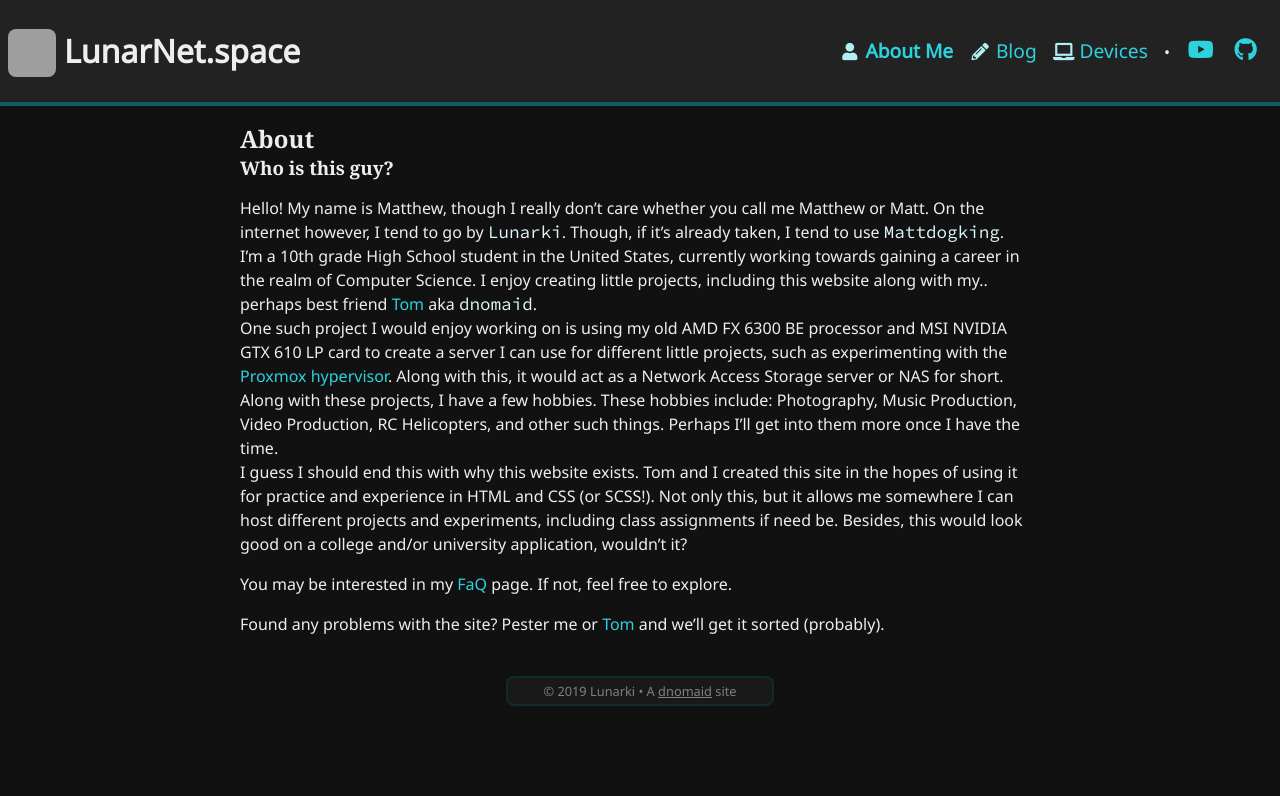
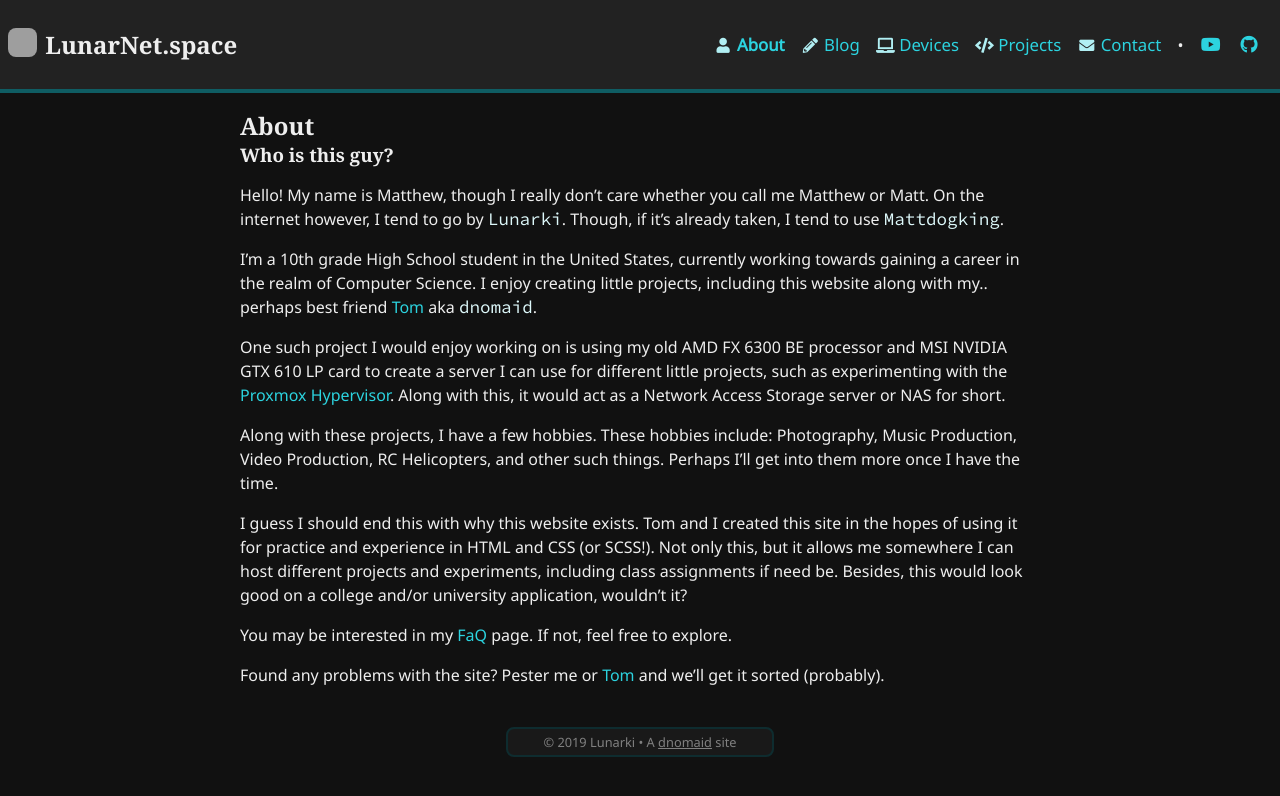
Before and after one commit to SharaNara/SharaNara.github.io, a Jekyll site: the page built from pages/about.md, in a window 1280 px wide. Shown: the top 796 px of the page. Built offline with Jekyll 4.4.1, drawn with Linux system fonts in a browser that asks for light colours; grey boxes are pictures that could not be loaded.

Commit message:
Navigation & SCSS

```diff
--- a/_includes/header.html
+++ b/_includes/header.html
@@ -1,15 +1,17 @@
 <div id="header-inner">
   <a href="/" style="text-decoration: none; color: inherit;">
-    <h1>
+    <h2>
       <img src="{{ site.logo }}" alt="[❕]">
       {{ site.title  }}
-    </h1>
+    </h2>
   </a>
 
   <nav>
-    <a href="/about" {% if page.url contains 'about' %}class="c"{% endif %}><i class="fas fa-fw fa-user"></i> About Me</a>
-    <a href="/blog" {% if page.url contains 'blog' or page.url contains 'post' or page.layout == 'post' %}class="c"{% endif %}><i class="fas fa-fw fa-pencil-alt"></i> Blog</a>
-    <a href="/devices" {% if page.url contains 'device' %}class="c"{% endif %}><i class="fas fa-fw fa-laptop"></i> Devices</a>
+    <a href="/about/" {% if page.url contains 'about' %}class="c"{% endif %}><i class="fas fa-fw fa-user"></i> About</a>
+    <a href="/blog/" {% if page.url contains 'blog' or page.url contains 'post' or page.layout == 'post' %}class="c"{% endif %}><i class="fas fa-fw fa-pencil-alt"></i> Blog</a>
+    <a href="/devices/" {% if page.url contains 'device' %}class="c"{% endif %}><i class="fas fa-fw fa-laptop"></i> Devices</a>
+    <a href="/projects/" {% if page.url contains 'projects' %}class="c"{% endif %}><i class="fas fa-fw fa-code"></i> Projects</a>
+    <a href="/contact" {% if page.url contains 'contact' %}class="c"{% endif %}><i class="fas fa-fw fa-envelope"></i> Contact</a>
 
     <span id="nav-divider">&bull;</span>
 
--- a/css/_footer.scss
+++ b/css/_footer.scss
@@ -1,6 +1,7 @@
 footer {
   max-width: 20em;
   margin: 0 auto;
+  margin-bottom: 16px;
   background-color: $secondary;
   border: 2px solid darken($main, 35%);
   border-radius: 8px;
--- a/css/_header.scss
+++ b/css/_header.scss
@@ -16,7 +16,7 @@ header {
   }
 
   img {
-    height: 1.5em;
+    height: 1.22em;
     border-radius: 8px;
     float: left;
     margin-right: 8px;
@@ -30,7 +30,7 @@ header {
     a {
       text-decoration: none;
       color: $main;
-      font-size: 1.2em;
+      font-size: 1.05em;
       border-bottom: 0 solid darken($main, 30%);
 
 
@@ -51,7 +51,7 @@ header {
 
     a.social {
       i {
-        font-size: 1.2em;
+        font-size: 1.05em;
         color: $main;
       }
 
--- a/pages/about.md
+++ b/pages/about.md
@@ -8,10 +8,15 @@ shortpage: true
 ---
 
 Hello! My name is Matthew, though I really don't care whether you call me Matthew or Matt. On the internet however, I tend to go by `Lunarki`. Though, if it's already taken, I tend to use `Mattdogking`.
+
 I'm a 10th grade High School student in the United States, currently working towards gaining a career in the realm of Computer Science. I enjoy creating little projects, including this website along with my.. perhaps best friend [Tom](https://dnomaid.co.uk) aka `dnomaid`.
-One such project I would enjoy working on is using my old AMD FX 6300 BE processor and MSI NVIDIA GTX 610 LP card to create a server I can use for different little projects, such as experimenting with the [Proxmox hypervisor](https://www.proxmox.com/en/about). Along with this, it would act as a Network Access Storage server or NAS for short.
+
+One such project I would enjoy working on is using my old AMD FX 6300 BE processor and MSI NVIDIA GTX 610 LP card to create a server I can use for different little projects, such as experimenting with the [Proxmox Hypervisor](https://www.proxmox.com/en/about). Along with this, it would act as a Network Access Storage server or NAS for short.
+
 Along with these projects, I have a few hobbies. These hobbies include: Photography, Music Production, Video Production, RC Helicopters, and other such things. Perhaps I'll get into them more once I have the time.
+
 I guess I should end this with why this website exists. Tom and I created this site in the hopes of using it for practice and experience in HTML and CSS (or SCSS!). Not only this, but it allows me somewhere I can host different projects and experiments, including class assignments if need be. Besides, this would look good on a college and/or university application, wouldn't it?
+
 
 You may be interested in my [FaQ](/faq/) page. If not, feel free to explore.
 
```
